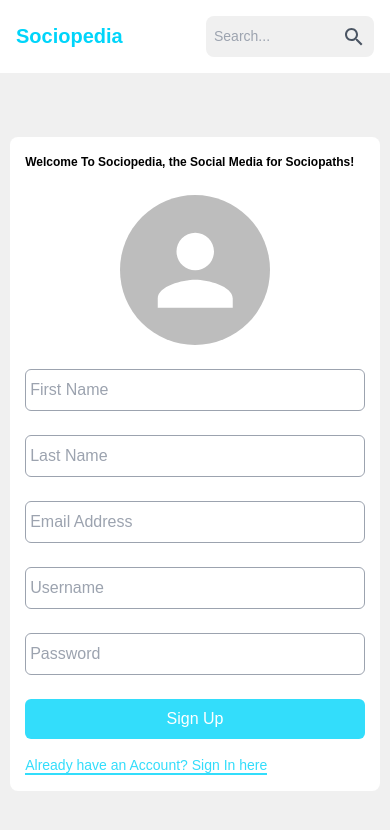
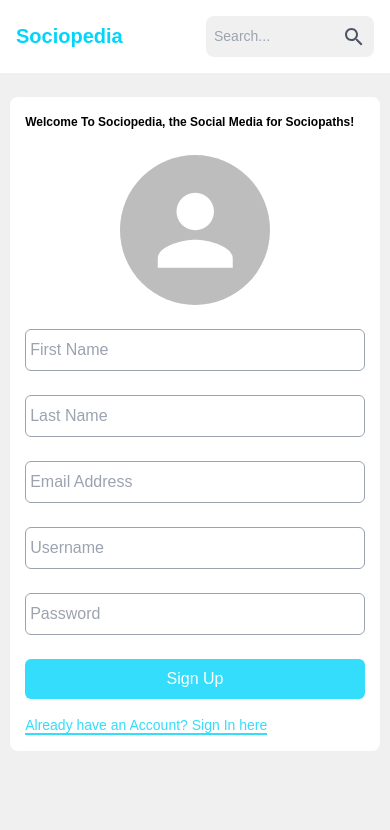
Before and after one commit to Aryan-Dahiya-23/sociopedia-frontend, a React (Vite) app: page /signup in a window 390 px wide. Shown: the top 830 px of the page. Built offline with nearby package versions, Linux system fonts and the light colour scheme; no server answers.

Commit message:
decreased margin top

```diff
--- a/src/components/SignUp/SignUp.jsx
+++ b/src/components/SignUp/SignUp.jsx
@@ -135,7 +135,7 @@ const SignUp = () => {
     }
 
     return (
-        <div className="bg-white flex flex-col items-center w-[95%] m-auto mt-16 rounded-lg lg:w-1/2 lg:mt-6">
+        <div className="bg-white flex flex-col items-center w-[95%] m-auto mt-6 rounded-lg lg:w-1/2 lg:mt-6">
             <div className="w-11/12 text-[.75rem] font-semibold py-4 md:text-base">
                 Welcome To Sociopedia, the Social Media for Sociopaths!
             </div>
```
